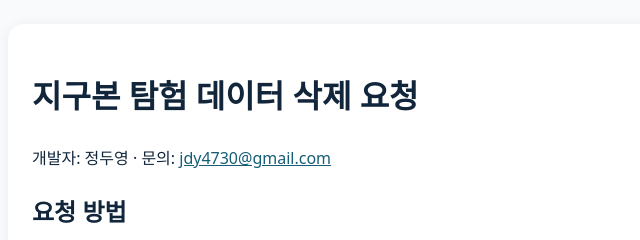
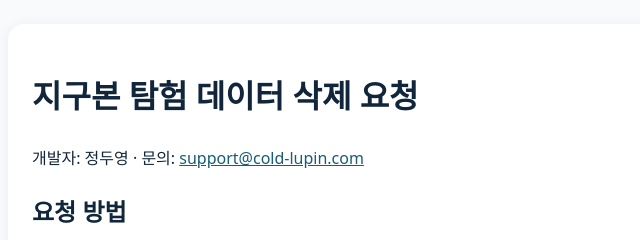
Before and after one commit to DooJ/WorldGlobeQuiz-privacy, a plain HTML site: page data-deletion.html in a window 1280 px wide. Shown: the top 240 px of the page, 252-892 px from the left. Drawn offline with Linux system fonts and the light colour scheme.

Commit message:
Update support email on the Globe data deletion page

```diff
--- a/data-deletion.html
+++ b/data-deletion.html
@@ -8,7 +8,7 @@
 </head>
 <body><main>
   <h1>지구본 탐험 데이터 삭제 요청</h1>
-  <p>개발자: 정두영 · 문의: <a href="mailto:jdy4730@gmail.com?subject=%EC%A7%80%EA%B5%AC%EB%B3%B8%20%ED%83%90%ED%97%98%20%EB%8D%B0%EC%9D%B4%ED%84%B0%20%EC%82%AD%EC%A0%9C%20%EC%9A%94%EC%B2%AD">jdy4730@gmail.com</a></p>
+  <p>개발자: 정두영 · 문의: <a href="mailto:support@cold-lupin.com?subject=%EC%A7%80%EA%B5%AC%EB%B3%B8%20%ED%83%90%ED%97%98%20%EB%8D%B0%EC%9D%B4%ED%84%B0%20%EC%82%AD%EC%A0%9C%20%EC%9A%94%EC%B2%AD">support@cold-lupin.com</a></p>
   <h2>요청 방법</h2>
   <ol><li>위 주소로 제목에 ‘지구본 탐험 데이터 삭제 요청’을 적어 보내 주세요.</li><li>앱에서 사용하는 기기와 요청 범위를 설명해 주세요. 비밀번호나 생년월일은 보내지 마세요.</li><li>개발자가 확인 가능한 데이터의 삭제 가능 여부와 처리 결과를 이메일로 안내합니다.</li></ol>
   <h2>삭제되는 정보</h2>
```
